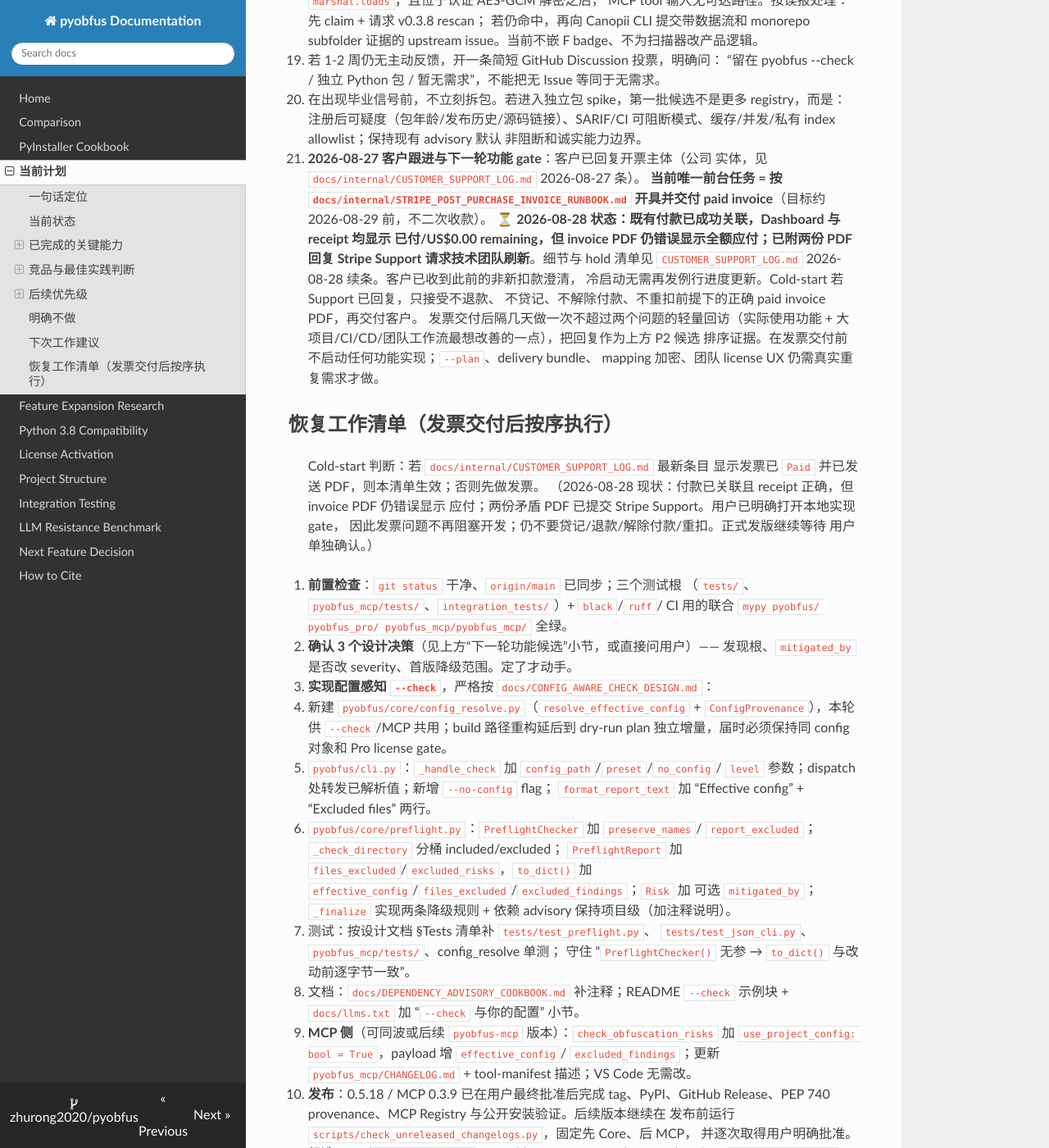
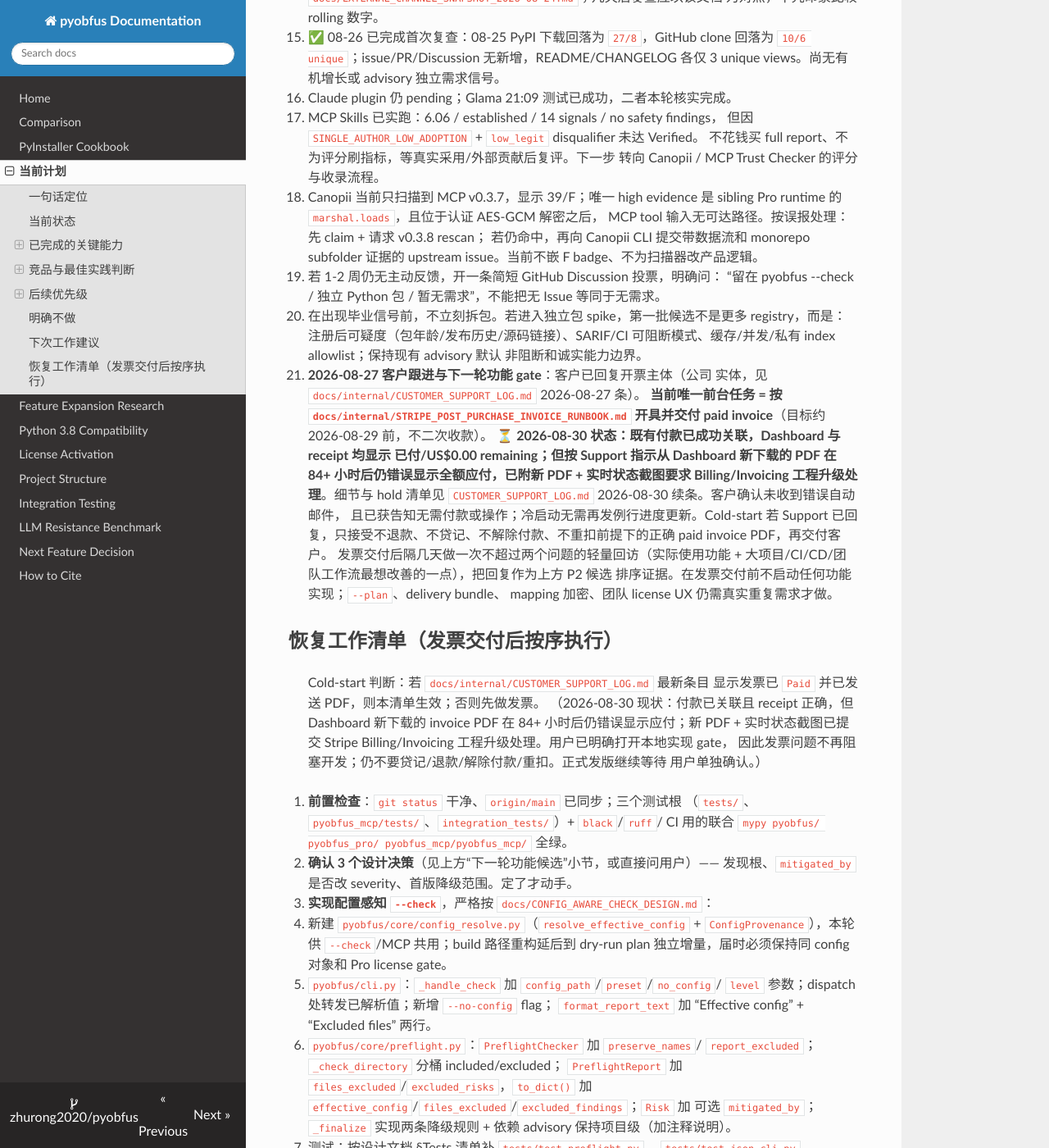
Before and after one commit to zhurong2020/pyobfus, an MkDocs documentation site: the page built from docs/CURRENT_PLAN_ZH.md, in a window 1280 px wide and 1400 px high, scrolled down 14828 px. Shown: the whole window at 82% size. Built offline with MkDocs 1.6.1, drawn with Linux system fonts in a browser that asks for light colours; nearby versions of some CDN libraries; some of the changed text lies outside the part shown.

Commit message:
docs: record invoice PDF escalation

```diff
--- a/docs/CURRENT_PLAN_ZH.md
+++ b/docs/CURRENT_PLAN_ZH.md
@@ -1,13 +1,16 @@
 # pyobfus 当前计划
 
-更新时间：2026-08-28（`pyobfus` 0.5.18 / `pyobfus-mcp` 0.3.9 已发布；
+更新时间：2026-08-30（`pyobfus` 0.5.18 / `pyobfus-mcp` 0.3.9 已发布；
 `vscode-extension` 最新仍为 0.4.1。既有付款
 现已成功关联，Dashboard 显示 Paid / US$0.00 remaining，且 Stripe 生成的收据
-正确；但新下载的 invoice PDF 仍错误显示全额应付。已把正确收据与错误发票
-作为附件回复 Stripe Support，请 Billing/Invoicing 技术团队刷新 PDF；不得开
+正确；但 2026-08-30 按 Stripe Support 指示从实时 Dashboard 再次下载的新
+invoice PDF，在付款关联成功 84+ 小时后仍错误显示全额应付，已排除误开旧文件
+和其所称的 24 小时 CDN 延迟。已把实时 Dashboard 状态截图与新错误 PDF 作为
+附件回复原 Support 线程，请 Billing/Invoicing 工程团队重生成 PDF；不得开
 贷项通知单、退款、解除付款或重新扣款。客户此前已收到澄清邮件，冷启动无需
-再发例行进度更新。本次正式发布已获用户明确批准并完成；后续每次正式发布仍
-须单独取得用户同意）
+再发例行进度更新；客户已确认未收到 Stripe 的错误自动邮件，并已获告知无需
+付款或操作，正确 paid invoice 就绪后再发送。本次正式发布已获用户明确批准
+并完成；后续每次正式发布仍须单独取得用户同意）
 
 这份文档是当前项目状态和后续计划的中文单一入口，面向维护者日常查看。旧的
 `ROADMAP.md` 和 `POST_V0.4_TODO.md` 保留为历史归档和详细来源，但后续日常
@@ -127,6 +130,15 @@
   Git 忽略的内部归档。当前 hold：不向客户发送错误 invoice，不退款、不贷记、
   不解除付款、不重新扣款；正确 receipt 只在交付紧急时作为临时证明，不能
   默默替代客户要求的 paid invoice。
+- **2026-08-30 Dashboard 新下载仍错误，已要求工程升级处理**：Stripe Support
+  将矛盾归因于最长 24 小时的 CDN 缓存，并要求从实时 Dashboard 下载；实际
+  严格照做后，新生成文件在付款成功关联 84+ 小时后仍显示全额应付和未来到期
+  日。文件时间与 digest 均证明不是误开旧本地文件；同时保存的 Dashboard
+  截图明确显示 Paid、全额付款已应用、余额 US$0.00。已在原 Support 线程附上
+  新 PDF 与截图，请 Billing/Invoicing 工程团队重生成/失效错误 PDF asset，
+  hold 清单不变。客户确认未收到 Stripe 的错误自动邮件；已回复其购买全额付清、
+  无需付款或操作，待正确公司抬头 paid invoice 就绪后再发送，未向其发送错误
+  PDF 或 Stripe 内部细节。字面标识符与附件仍只在 Git 忽略的内部归档和邮件中。
 - **2026-08-24 发布后反馈全量审计**：GitHub 当前 0 open issue、0 open PR；
   Discussions 共 6 条，最新项目公告仍为 08-01 且 0 评论，尚无人提到
   `dependency_advisory` 或要求脱离混淆单独使用。仓库已有 6 stars / 2 forks；
@@ -699,12 +711,14 @@
     实体，见 `docs/internal/CUSTOMER_SUPPORT_LOG.md` 2026-08-27 条）。
     **当前唯一前台任务 = 按 `docs/internal/STRIPE_POST_PURCHASE_INVOICE_RUNBOOK.md`
     开具并交付 paid invoice**（目标约 2026-08-29 前，不二次收款）。
-    ⏳ **2026-08-28 状态：既有付款已成功关联，Dashboard 与 receipt 均显示
-    已付/US$0.00 remaining，但 invoice PDF 仍错误显示全额应付；已附两份 PDF
-    回复 Stripe Support 请求技术团队刷新**。细节与 hold 清单见
-    `CUSTOMER_SUPPORT_LOG.md` 2026-08-28 续条。客户已收到此前的非新扣款澄清，
-    冷启动无需再发例行进度更新。Cold-start 若 Support 已回复，只接受不退款、
-    不贷记、不解除付款、不重扣前提下的正确 paid invoice PDF，再交付客户。
+    ⏳ **2026-08-30 状态：既有付款已成功关联，Dashboard 与 receipt 均显示
+    已付/US$0.00 remaining；但按 Support 指示从 Dashboard 新下载的 PDF 在
+    84+ 小时后仍错误显示全额应付，已附新 PDF + 实时状态截图要求
+    Billing/Invoicing 工程升级处理**。细节与 hold 清单见
+    `CUSTOMER_SUPPORT_LOG.md` 2026-08-30 续条。客户确认未收到错误自动邮件，
+    且已获告知无需付款或操作；冷启动无需再发例行进度更新。Cold-start 若
+    Support 已回复，只接受不退款、不贷记、不解除付款、不重扣前提下的正确
+    paid invoice PDF，再交付客户。
     发票交付后隔几天做一次不超过两个问题的轻量回访（实际使用功能 +
     大项目/CI/CD/团队工作流最想改善的一点），把回复作为上方 P2 候选
     排序证据。在发票交付前不启动任何功能实现；`--plan`、delivery bundle、
@@ -714,8 +728,9 @@
 
 > Cold-start 判断：若 `docs/internal/CUSTOMER_SUPPORT_LOG.md` 最新条目
 > 显示发票已 `Paid` 并已发送 PDF，则本清单生效；否则先做发票。
-> （2026-08-28 现状：付款已关联且 receipt 正确，但 invoice PDF 仍错误显示
-> 应付；两份矛盾 PDF 已提交 Stripe Support。用户已明确打开本地实现 gate，
+> （2026-08-30 现状：付款已关联且 receipt 正确，但 Dashboard 新下载的
+> invoice PDF 在 84+ 小时后仍错误显示应付；新 PDF + 实时状态截图已提交
+> Stripe Billing/Invoicing 工程升级处理。用户已明确打开本地实现 gate，
 > 因此发票问题不再阻塞开发；仍不要贷记/退款/解除付款/重扣。正式发版继续等待
 > 用户单独确认。）
 
```
